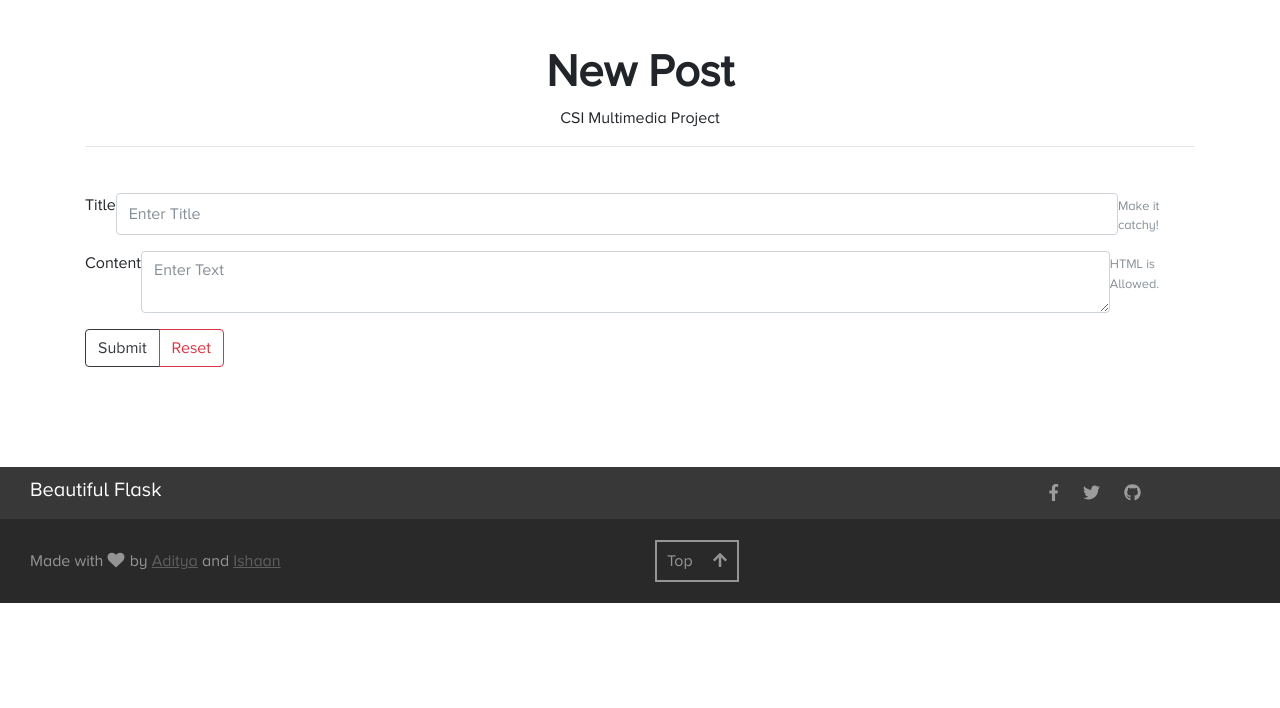
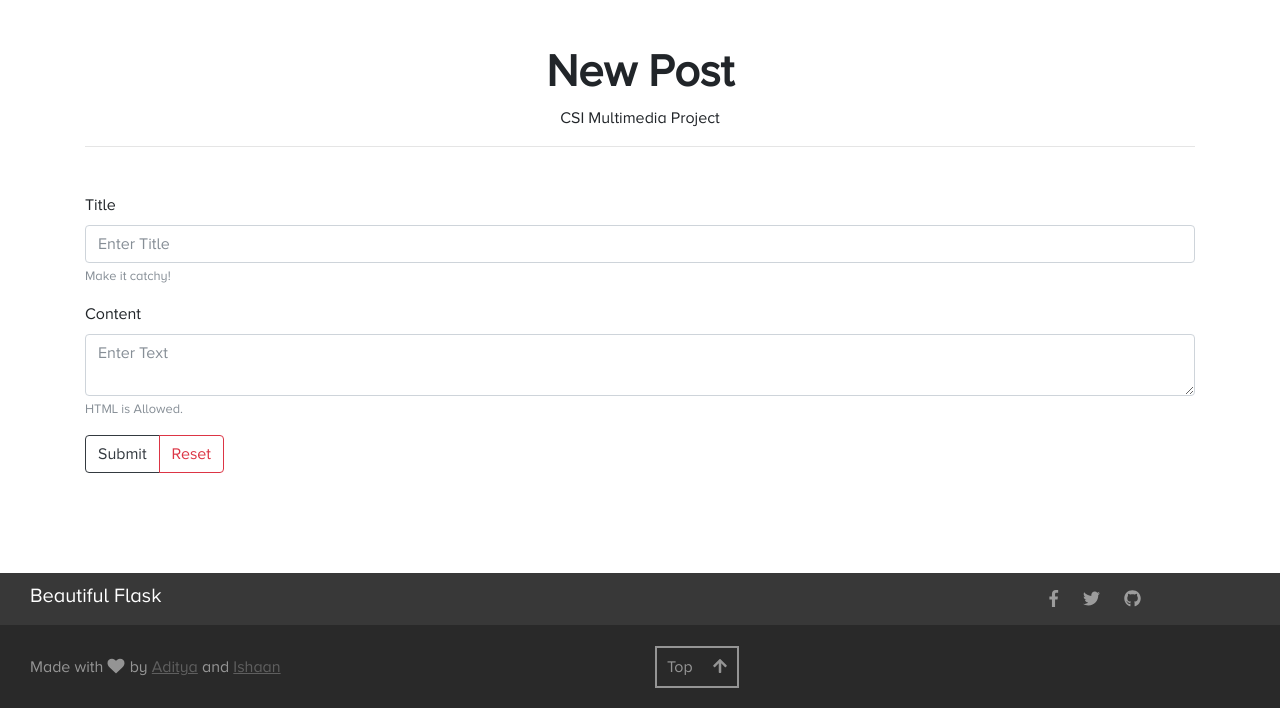
Before and after one commit to nzec/beautiful-flask, a Flask app: page /newpost in a window 1280 px wide. Shown: the part 56-764 px from the top of the page. Run offline with Flask 2, Linux system fonts and the light colour scheme; some libraries are stand-ins or nearby versions; some web fonts are replaced.

Commit message:
Update style.css

```diff
--- a/static/css/style.css
+++ b/static/css/style.css
@@ -115,6 +115,6 @@ footer .col-md-6 a svg {
 button {
 	cursor: pointer;
 }
-.form-group {
+.reg-form {
 	display: flex;
 }
```
